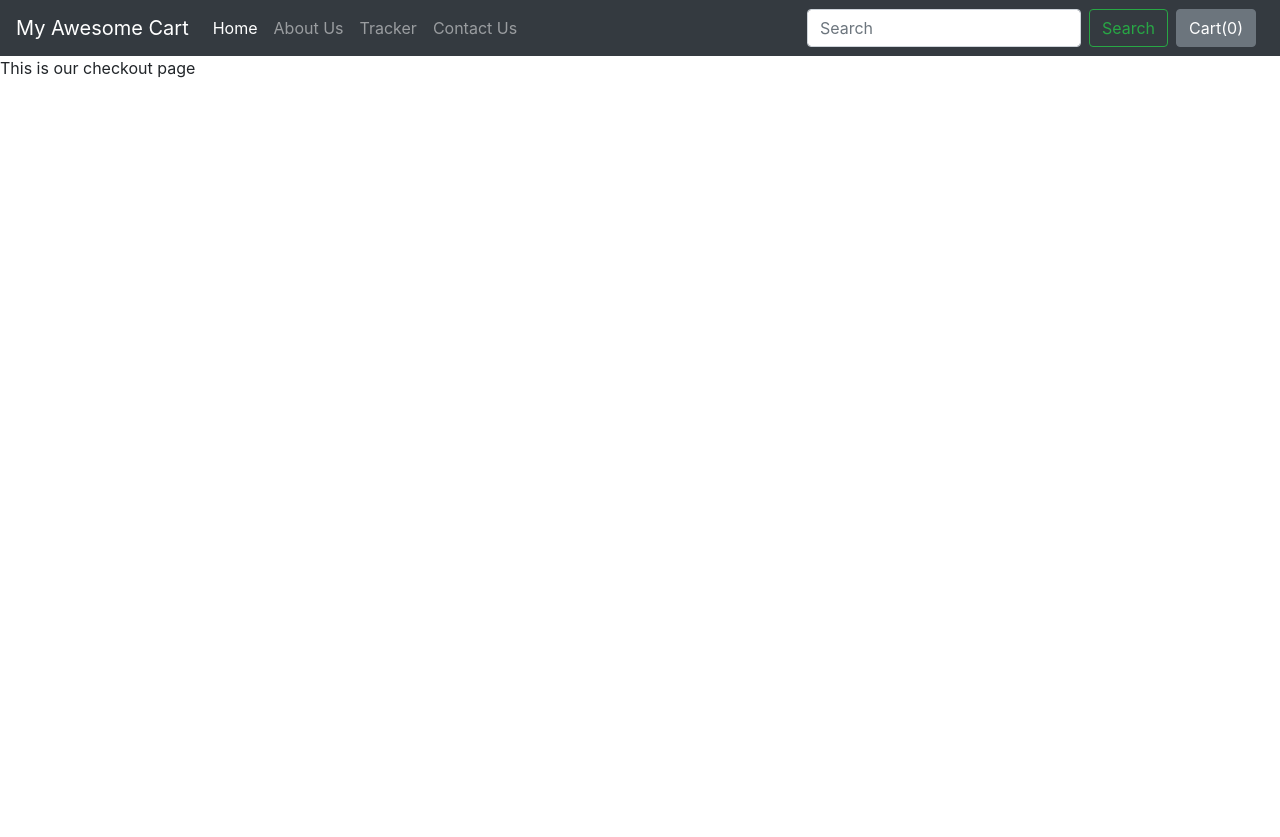
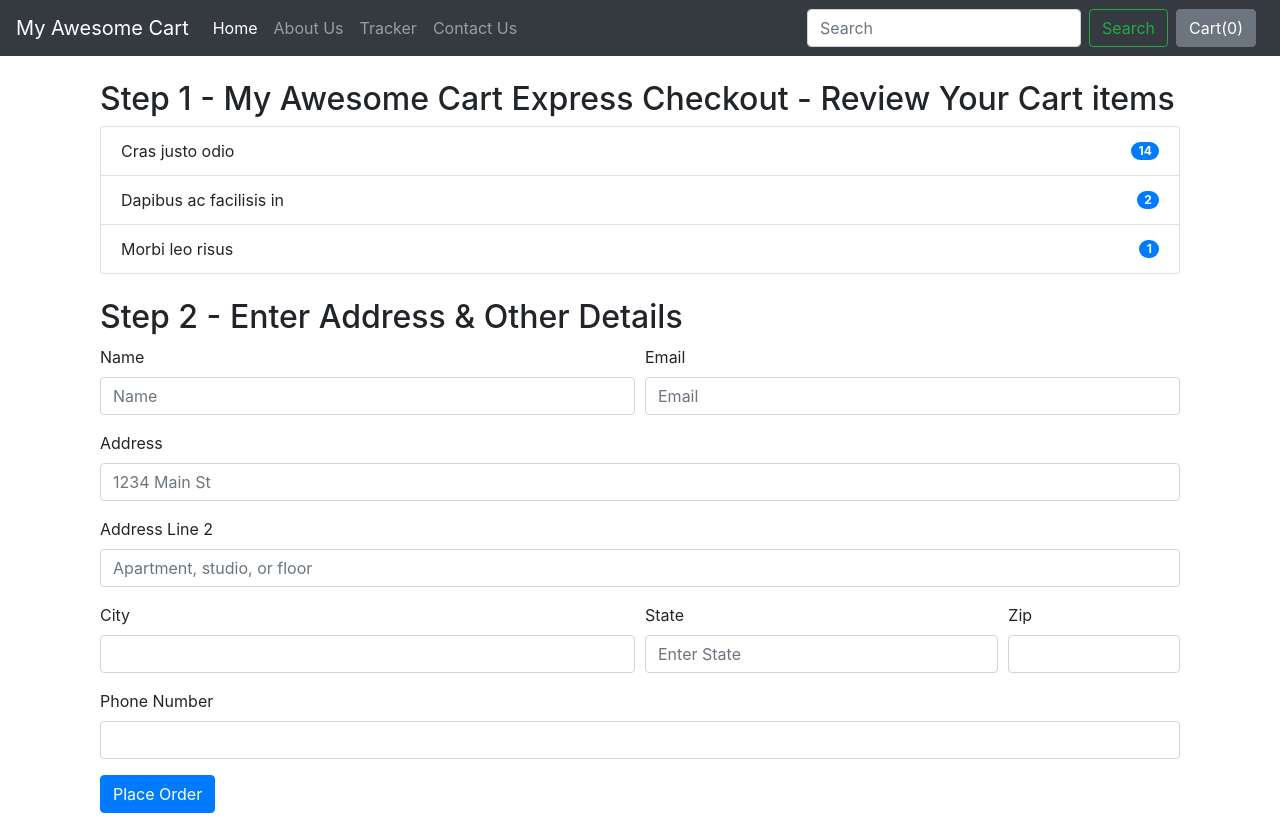
Before and after one commit to AnikaTabassum23/eCommerceSite_django, a Django app: page /shop/checkout/ in a window 1280 px wide. Before the commit the page ends 78 px from the top, so only its background shows below. Run offline with Django 4.2, Linux system fonts and the light colour scheme; some libraries are stand-ins or nearby versions.

Commit message:
checkout page

```diff
--- a/shop/templates/shop/checkout.html
+++ b/shop/templates/shop/checkout.html
@@ -1,4 +1,68 @@
 {% extends 'shop/basic.html' %}
-
-{% block title%} Checkout - My Awesome Cart{% endblock %}
-{% block body %} This is our checkout page {% endblock %}
+{% block title %} Checkout -- My Awesome Cart{% endblock %}
+{% block body %}
+<div class="container">
+    <div class="col my-4">
+        <h2> Step 1 - My Awesome Cart Express Checkout - Review Your Cart items </h2>
+        <div id='items'>
+            <ul class="list-group">
+                <li class="list-group-item d-flex justify-content-between align-items-center">
+                    Cras justo odio
+                    <span class="badge badge-primary badge-pill">14</span>
+                </li>
+                <li class="list-group-item d-flex justify-content-between align-items-center">
+                    Dapibus ac facilisis in
+                    <span class="badge badge-primary badge-pill">2</span>
+                </li>
+                <li class="list-group-item d-flex justify-content-between align-items-center">
+                    Morbi leo risus
+                    <span class="badge badge-primary badge-pill">1</span>
+                </li>
+            </ul>
+        </div>
+    </div>
+    <div class="col my-4">
+        <h2> Step 2 - Enter Address & Other Details</h2>
+        <form>
+            <div class="form-row">
+                <div class="form-group col-md-6">
+                    <label for="name">Name</label>
+                    <input type="name" class="form-control" id="name" placeholder="Name">
+                </div>
+                <div class="form-group col-md-6">
+                    <label for="inputEmail4">Email</label>
+                    <input type="email" class="form-control" id="inputEmail4" placeholder="Email">
+                </div>
+            </div>
+            <div class="form-group">
+                <label for="inputAddress">Address</label>
+                <input type="text" class="form-control" id="inputAddress" placeholder="1234 Main St">
+            </div>
+            <div class="form-group">
+                <label for="inputAddress2">Address Line 2</label>
+                <input type="text" class="form-control" id="inputAddress2" placeholder="Apartment, studio, or floor">
+            </div>
+            <div class="form-row">
+                <div class="form-group col-md-6">
+                    <label for="inputCity">City</label>
+                    <input type="text" class="form-control" id="inputCity">
+                </div>
+                <div class="form-group col-md-4">
+                    <label for="inputState">State</label>
+                    <input type="text" class="form-control" id="inputAddress" placeholder="Enter State">
+                    </select>
+                </div>
+                <div class="form-group col-md-2">
+                    <label for="inputZip">Zip</label>
+                    <input type="text" class="form-control" id="inputZip">
+                </div>
+            </div>
+            <div class="form-group">
+                <label for="inputZip">Phone Number</label>
+                <input type="tel" class="form-control" id="inputPhone">
+            </div>
+            <button type="submit" class="btn btn-primary">Place Order</button>
+        </form>
+    </div>
+</div>
+{% endblock %}
```
Also changed, not shown: shop/templates/shop/index.html (+13 -5 lines).
